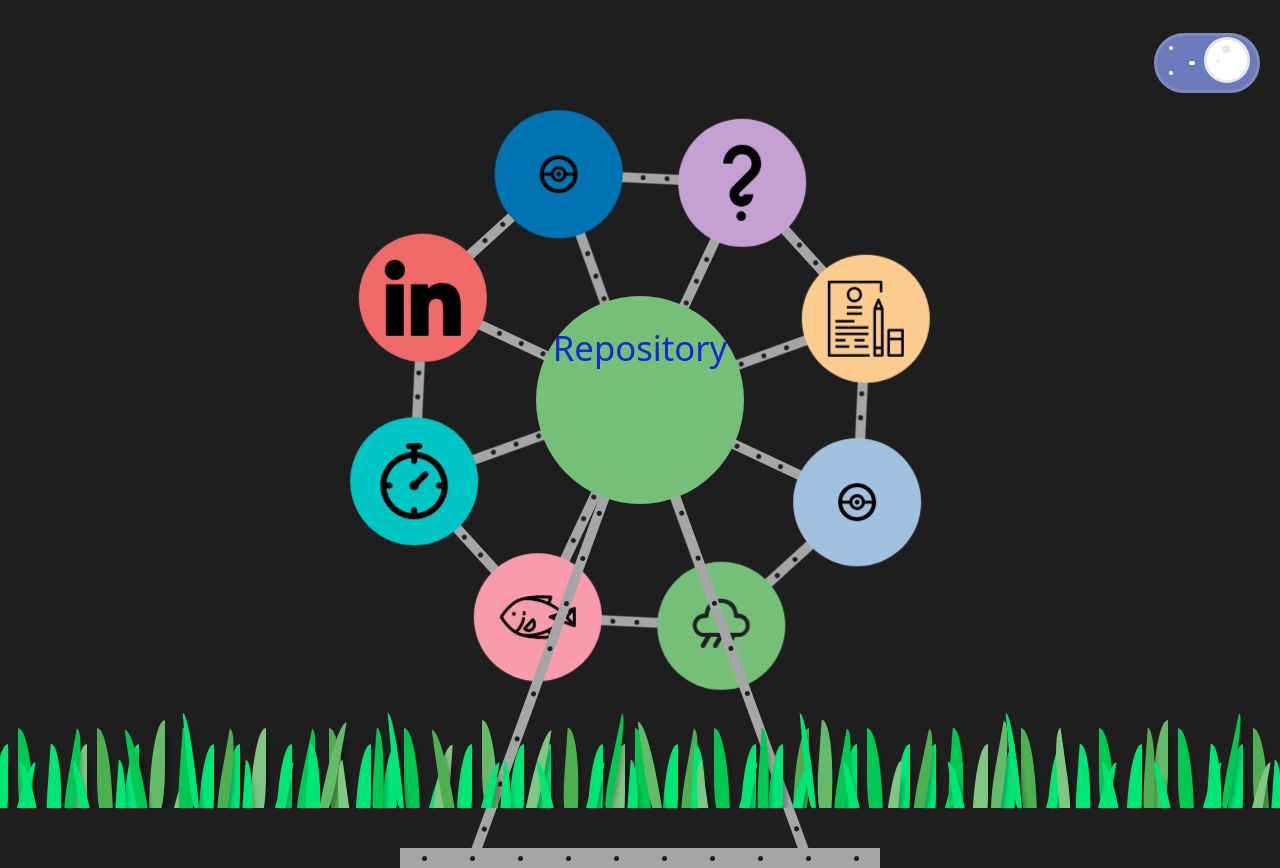
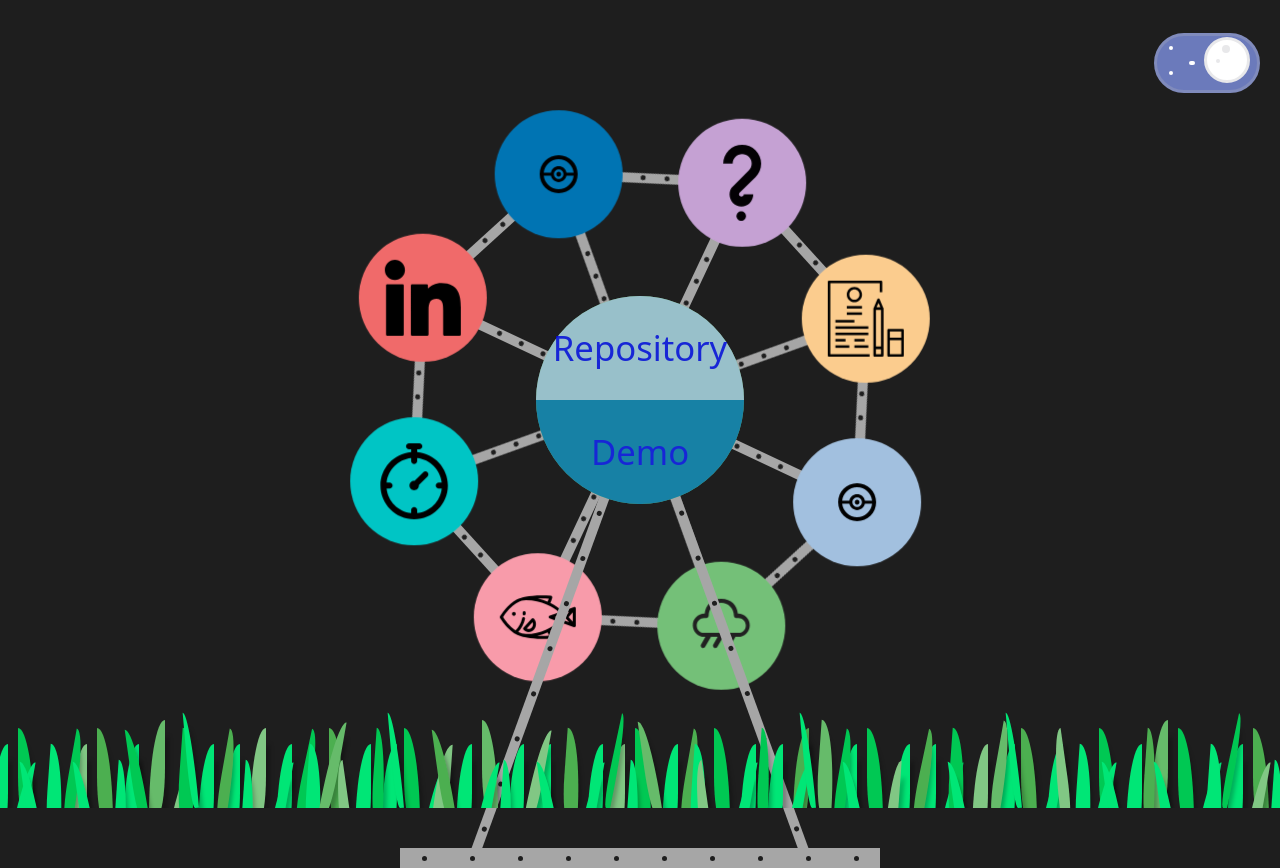
Before and after one commit to piacib/portfolio, a React (Create React App) app: page / in a window 1280 px wide. Both pictures are taken after a click on the item "Pokemon Extension". Built offline with nearby package versions, Linux system fonts and the light colour scheme.

Commit message:
added backgroundColor to Passangeers

```diff
--- a/src/components/CenterImage/CenterImage.tsx
+++ b/src/components/CenterImage/CenterImage.tsx
@@ -8,6 +8,7 @@ interface Props {
   imageSrc: string;
   imageAlt: string;
   mouseOnCenterImage: (arg1: boolean) => void;
+  backgroundColor?: string;
 }
 const CenterImage: React.FC<Props> = ({
   src1,
@@ -16,6 +17,7 @@ const CenterImage: React.FC<Props> = ({
   href1,
   href2,
   mouseOnCenterImage,
+  backgroundColor = "",
 }) => {
   return (
     <div
@@ -33,12 +35,12 @@ const CenterImage: React.FC<Props> = ({
         }`}
       >
         {href1 ? (
-          <a className="repository" href={href1}>
+          <a className={`repository ${backgroundColor}`} href={href1}>
             <span>Repository</span>
           </a>
         ) : null}
         {href2 ? (
-          <a className="demo" href={href2}>
+          <a className={`demo ${backgroundColor}`} href={href2}>
             <span>Demo</span>
           </a>
         ) : null}
--- a/src/components/FerrisWheel/FerrisWheel.tsx
+++ b/src/components/FerrisWheel/FerrisWheel.tsx
@@ -20,6 +20,7 @@ const dataArray: Passengers[] = [
     imageSrc: QuestionMark,
     imageAlt: "question mark",
     text: "About Me",
+    backgroundColor: "blue",
   },
   {
     repoHref: "",
@@ -30,31 +31,35 @@ const dataArray: Passengers[] = [
   },
   {
     repoHref: "https://github.com/piacib/pokemon-showdown-extension",
-    demoHref: "",
+    demoHref: "https://github.com/piacib/pokemon-showdown-extension",
     imageSrc: Pokeball,
     imageAlt: "pokeball",
     text: "Pokemon Extension",
+    backgroundColor: "blue",
   },
   {
     repoHref: "https://github.com/piacib/weather_typescript_app",
-    demoHref: "",
+    demoHref: "https://github.com/piacib/weather_typescript_app",
     imageSrc: Weather,
     imageAlt: "storm cloud",
     text: "Weather",
+    backgroundColor: "green",
   },
   {
     repoHref: "https://github.com/piacib/hawaiian-fish",
-    demoHref: "",
+    demoHref: "https://github.com/piacib/hawaiian-fish",
     imageSrc: Fish,
     imageAlt: "fish",
     text: "Fish",
+    backgroundColor: "pink",
   },
   {
     repoHref: "https://github.com/piacib/reddit-timer-piacib",
-    demoHref: "",
+    demoHref: "https://github.com/piacib/reddit-timer-piacib",
     imageSrc: Timer,
     imageAlt: "timer",
     text: "Reddit Post Timer",
+    backgroundColor: "teal",
   },
   {
     repoHref: "",
@@ -64,19 +69,21 @@ const dataArray: Passengers[] = [
     text: "Linkedin",
   },
   {
-    repoHref: "",
-    demoHref: "",
+    repoHref: "https://github.com/piacib/",
+    demoHref: "https://github.com/piacib/",
     imageSrc: Pokeball,
     imageAlt: "",
     text: "this site!",
+    backgroundColor: "orange",
   },
 ];
 
 type Hrefs = {
   repoHref: `https://${string}` | "";
-  demoHref: string;
+  demoHref: `https://${string}` | "";
   imageSrc: string;
   imageAlt: string;
+  backgroundColor?: string;
 };
 
 export interface Passengers extends Hrefs {
@@ -112,6 +119,7 @@ const FerrisWheel: React.FC = () => {
     demoHref: "",
     imageSrc: "",
     imageAlt: "",
+    backgroundColor: "",
   });
   const [mouseOnCenterImage] = useState<boolean>(false);
   const [expandAboutMe, setExpandAboutMe] = useState<boolean>(false);
@@ -127,6 +135,7 @@ const FerrisWheel: React.FC = () => {
         demoHref: "",
         imageSrc: "",
         imageAlt: "",
+        backgroundColor: "",
       });
     }
   };
@@ -152,6 +161,7 @@ const FerrisWheel: React.FC = () => {
         imageAlt={centerImageData.imageAlt}
         href1={centerImageData.repoHref}
         href2={centerImageData.demoHref}
+        backgroundColor={centerImageData.backgroundColor}
       />
       <ul>
         {dataArray.slice(2).map((data, idx) => (
@@ -162,6 +172,7 @@ const FerrisWheel: React.FC = () => {
                 imageSrc: data.imageSrc,
                 imageAlt: data.imageAlt,
                 demoHref: data.demoHref,
+                backgroundColor: data.backgroundColor,
               });
             }}
             imageSrc={data.imageSrc}
```
